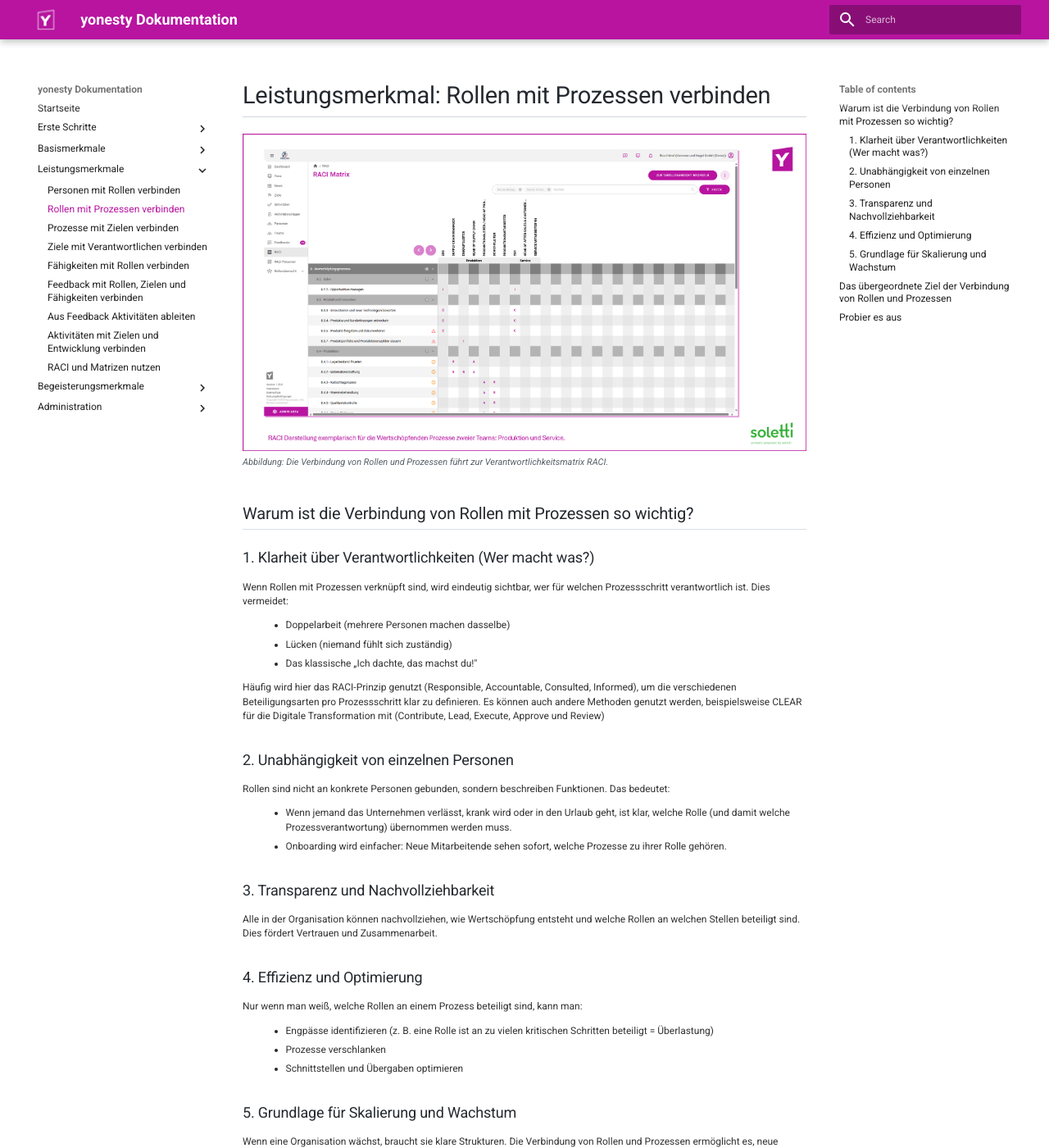
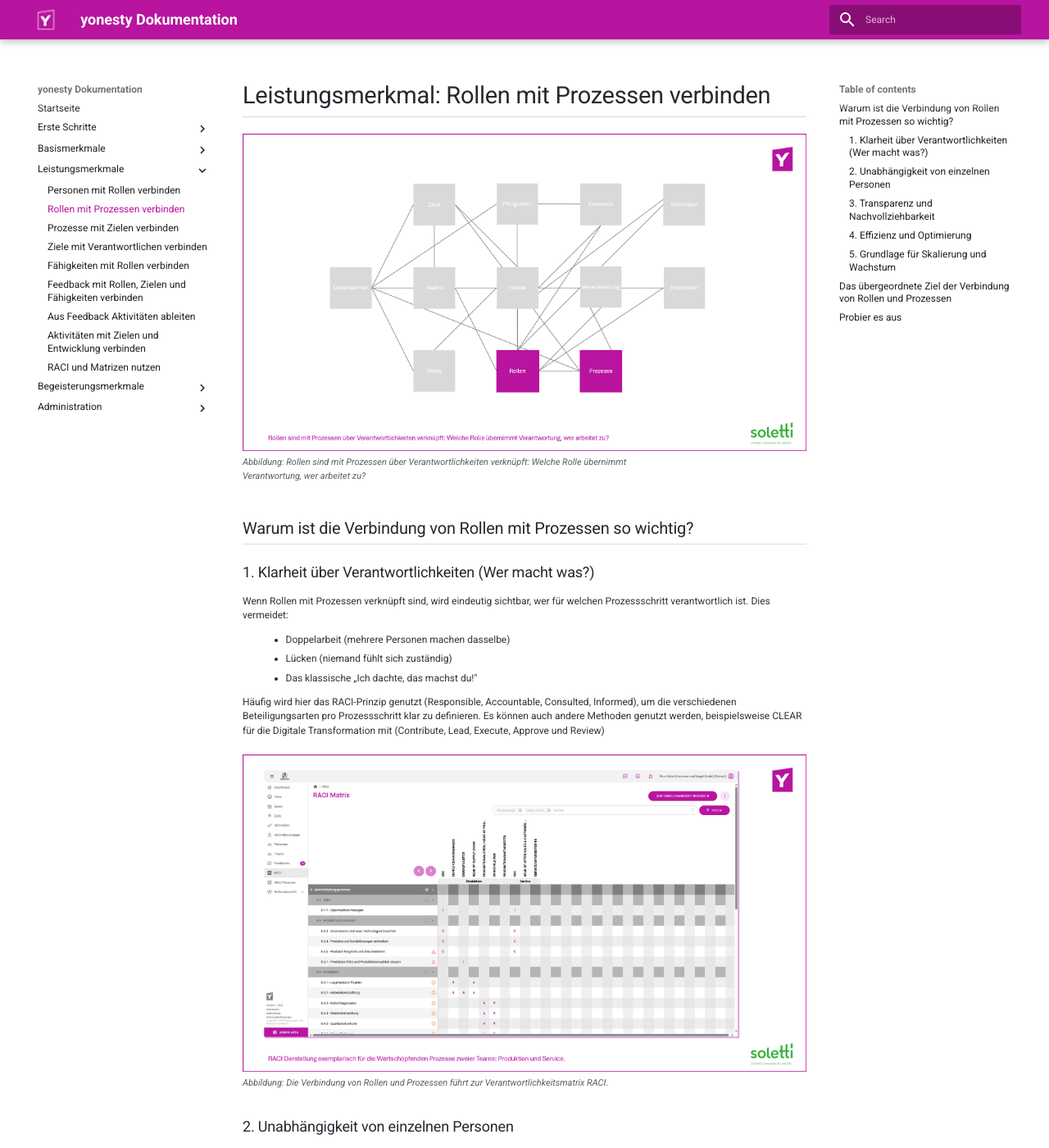
Before and after one commit to ricohaenelsoletti/yonesty, an MkDocs documentation site: the page built from docs/Leistungsmerkmal-Rollen-mit-Prozessen-verbinden.md, in a window 1280 px wide and 1400 px high. Shown: the whole window at 82% size. Built offline with MkDocs 1.6.1 and Material for MkDocs 9.7.7, drawn with Linux system fonts in a browser that asks for light colours.

Commit message:
Revise images and content on roles and processes
Updated images and captions to clarify the connection between roles and processes, and added importance of this connection.

```diff
--- a/docs/Leistungsmerkmal-Rollen-mit-Prozessen-verbinden.md
+++ b/docs/Leistungsmerkmal-Rollen-mit-Prozessen-verbinden.md
@@ -1,9 +1,10 @@
 # Leistungsmerkmal: Rollen mit Prozessen verbinden
 
 <figure>
-    <img src="/screenshots/yonesty-RACI.png">
-    <figcaption>Die Verbindung von Rollen und Prozessen führt zur Verantwortlichkeitsmatrix RACI.</figcaption>
+    <img src="/screenshots/yonesty-Rollen-Prozesse.png">
+    <figcaption>Rollen sind mit Prozessen über Verantwortlichkeiten verknüpft: Welche Rolle übernimmt Verantwortung, wer arbeitet zu?</figcaption>
 </figure>
+
 
 ## Warum ist die Verbindung von Rollen mit Prozessen so wichtig?
 
@@ -15,6 +16,11 @@ Wenn Rollen mit Prozessen verknüpft sind, wird eindeutig sichtbar, wer für wel
 * Das klassische „Ich dachte, das machst du!"
 
 Häufig wird hier das RACI-Prinzip genutzt (Responsible, Accountable, Consulted, Informed), um die verschiedenen Beteiligungsarten pro Prozessschritt klar zu definieren. Es können auch andere Methoden genutzt werden, beispielsweise CLEAR für die Digitale Transformation mit (Contribute, Lead, Execute, Approve und Review)
+
+<figure>
+    <img src="/screenshots/yonesty-RACI.png">
+    <figcaption>Die Verbindung von Rollen und Prozessen führt zur Verantwortlichkeitsmatrix RACI.</figcaption>
+</figure>
 
 ### 2. Unabhängigkeit von einzelnen Personen
 Rollen sind nicht an konkrete Personen gebunden, sondern beschreiben Funktionen. Das bedeutet:
```
